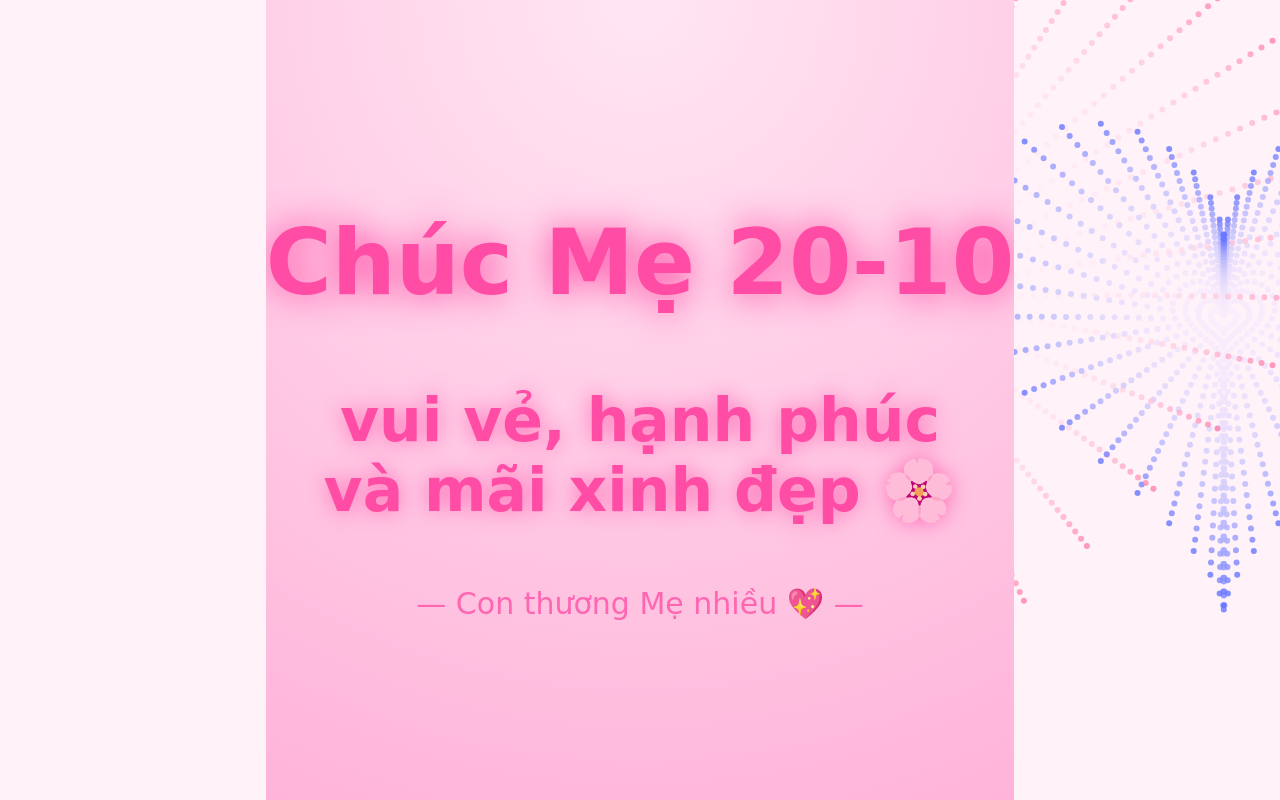
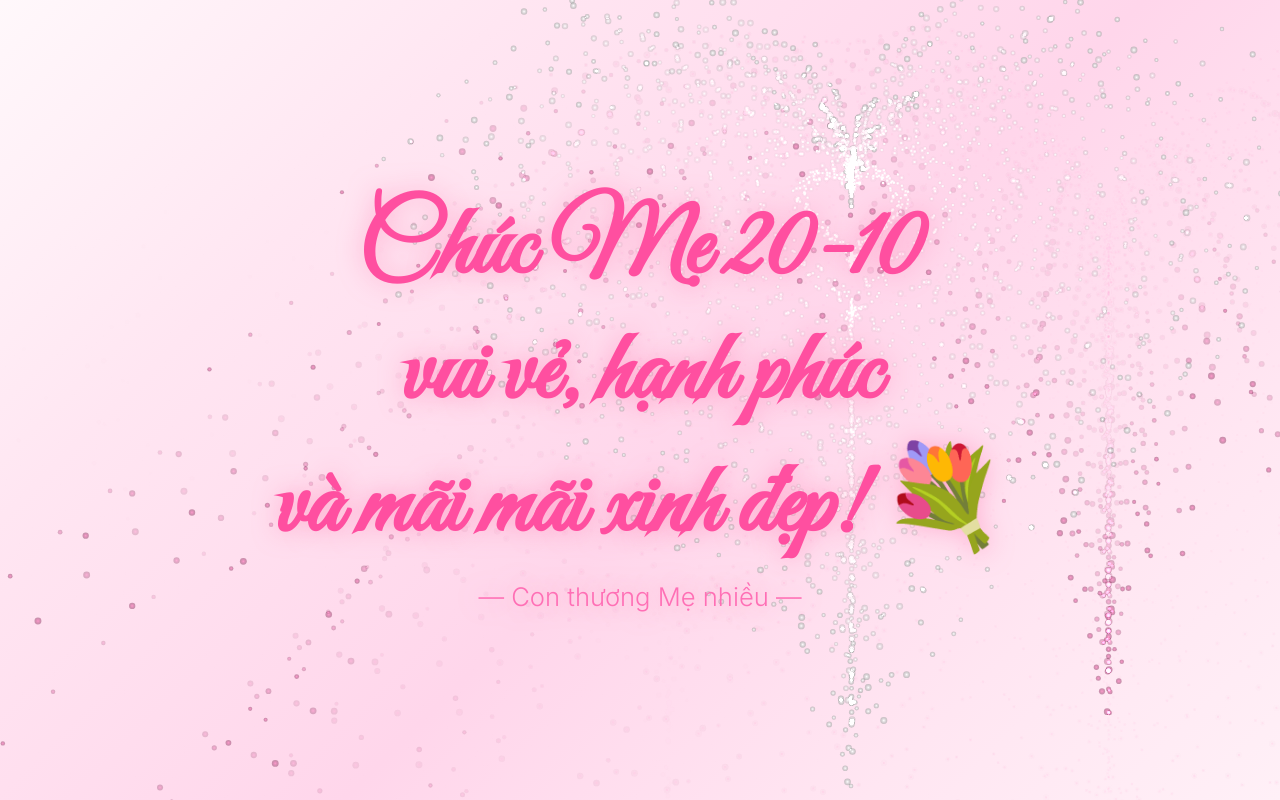
Before and after one commit to LaPhonte-1126/https-yourname.github.io-mother-day-card, a plain HTML site: page index.html in a window 1280 px wide. Drawn offline with Linux system fonts and the light colour scheme; animation ran at ten frames a second.

Commit message:
index.html

```diff
--- a/index.html
+++ b/index.html
@@ -1,144 +1,139 @@
-<!DOCTYPE html>
+<!doctype html>
 <html lang="vi">
 <head>
-  <meta charset="UTF-8">
-  <title>Chúc Mẹ 20-10 💖</title>
+<meta charset="utf-8" />
+<meta name="viewport" content="width=device-width,initial-scale=1" />
+<title>Chúc Mẹ 20-10 💗</title>
+<link rel="preconnect" href="https://fonts.googleapis.com">
+<link rel="preconnect" href="https://fonts.gstatic.com" crossorigin>
+<link href="https://fonts.googleapis.com/css2?family=Great+Vibes&family=Inter:wght@300;600&display=swap" rel="stylesheet">
 <style>
-    html, body {
-      margin: 0;
-      padding: 0;
-      height: 100%;
-      overflow: hidden;
-      background: radial-gradient(circle at top, #ffe6f2, #ffcce6, #ffb3d9);
-      display: flex;
-      justify-content: center;
-      align-items: center;
-      flex-direction: column;
-      font-family: 'Brush Script MT', cursive;
-      color: #ff4da6;
-      text-align: center;
+  *{box-sizing:border-box;margin:0;padding:0}
+  html,body{height:100%;overflow:hidden}
+  body{
+    font-family:'Inter',sans-serif;
+    background: linear-gradient(135deg, #fff8fb 0%, #ffe6f2 25%, #ffd6eb 55%, #ffe6f2 80%, #fff0f7 100%);
+    background-attachment:fixed;
+    color:#ff2e83;
   }
-
-    h1 {
-      font-size: 90px;
-      margin-bottom: 20px;
-      text-shadow: 0 0 20px #ff99cc;
-      animation: glow 2s infinite alternate;
+  canvas{
+    position:fixed;inset:0;
+    width:100%;height:100%;
+    z-index:1;
   }
-
-    h2 {
-      font-size: 60px;
-      text-shadow: 0 0 15px #ff66b2;
-      margin-bottom: 30px;
-      animation: glow2 3s infinite alternate;
+  .hero{
+    position:fixed;inset:0;
+    display:flex;flex-direction:column;
+    align-items:center;justify-content:center;
+    text-align:center;
+    text-shadow:0 0 25px rgba(255,130,180,0.5);
+    z-index:5;
   }
-
-    p {
-      font-size: 30px;
-      color: #ff66b2;
-      font-family: "Segoe Script", cursive;
+  h1{
+    font-family:'Great Vibes',cursive;
+    font-size:clamp(40px,8vw,100px);
+    color:#ff4fa0;
   }
-
-    @keyframes glow {
-      from { text-shadow: 0 0 20px #ff66b2; }
-      to { text-shadow: 0 0 40px #ff3399; }
-    }
-
-    @keyframes glow2 {
-      from { text-shadow: 0 0 10px #ff99cc; }
-      to { text-shadow: 0 0 30px #ff4da6; }
-    }
-
-    canvas {
-      position: fixed;
-      top: 0;
-      left: 0;
-      width: 100%;
-      height: 100%;
-      z-index: -1;
+  p{
+    font-size:clamp(16px,2vw,26px);
+    color:#ff6fb5;
+    margin-top:10px;
   }
 </style>
 </head>
 <body>
 <canvas id="fireworks"></canvas>
-  <h1>Chúc Mẹ 20-10</h1>
-  <h2>vui vẻ, hạnh phúc<br>và mãi xinh đẹp 🌸</h2>
-  <p>— Con thương Mẹ nhiều 💖 —</p>
+<div class="hero">
+  <h1>Chúc Mẹ 20-10<br>vui vẻ, hạnh phúc<br>và mãi mãi xinh đẹp! 💐</h1>
+  <p>— Con thương Mẹ nhiều —</p>
+</div>
+<audio id="bgm" src="music.mp3" preload="auto" loop></audio>
+<script>
+/* ==== Pháo hoa trái tim rực rỡ (đuôi sáng mềm, lung linh) ==== */
+const canvas=document.getElementById("fireworks"),ctx=canvas.getContext("2d");
+let w,h;
+function resize(){
+  w=canvas.width=innerWidth*devicePixelRatio;
+  h=canvas.height=innerHeight*devicePixelRatio;
+  ctx.scale(devicePixelRatio,devicePixelRatio);
+}
+resize();
+addEventListener("resize",resize);
 
-  <script>
-    // Hiệu ứng pháo hoa hình trái tim 💥
-    const canvas = document.getElementById("fireworks");
-    const ctx = canvas.getContext("2d");
-    let w = window.innerWidth;
-    let h = window.innerHeight;
-    canvas.width = w;
-    canvas.height = h;
-
-    window.addEventListener("resize", () => {
-      w = window.innerWidth;
-      h = window.innerHeight;
-      canvas.width = w;
-      canvas.height = h;
-    });
-
-    class Particle {
-      constructor(x, y, color, vx, vy) {
-        this.x = x;
-        this.y = y;
-        this.vx = vx;
-        this.vy = vy;
-        this.life = 1;
-        this.color = color;
+class Particle{
+  constructor(x,y,vx,vy,color,size){
+    this.x=x;this.y=y;this.vx=vx;this.vy=vy;
+    this.color=color;this.life=1;this.size=size;
+    this.trail=[];this.maxTrail=10;
   }
-      update() {
-        this.x += this.vx;
-        this.y += this.vy;
-        this.vy += 0.02;
-        this.life -= 0.01;
+  update(dt){
+    this.trail.push({x:this.x,y:this.y,life:this.life});
+    if(this.trail.length>this.maxTrail)this.trail.shift();
+    this.vy+=280*dt;
+    this.x+=this.vx*dt;this.y+=this.vy*dt;
+    this.life-=dt*0.4;
   }
-      draw() {
-        ctx.globalAlpha = this.life;
-        ctx.fillStyle = this.color;
-        ctx.beginPath();
-        ctx.arc(this.x, this.y, 3, 0, Math.PI * 2);
-        ctx.fill();
+  draw(ctx){
+    const grad=ctx.createRadialGradient(this.x,this.y,0,this.x,this.y,this.size*3);
+    grad.addColorStop(0,this.color);
+    grad.addColorStop(1,"transparent");
+    ctx.fillStyle=grad;
+    ctx.beginPath();ctx.arc(this.x,this.y,this.size,0,2*Math.PI);ctx.fill();
+    // Đuôi sáng nhẹ
+    for(let i=0;i<this.trail.length;i++){
+      const t=this.trail[i];
+      ctx.globalAlpha=t.life*this.life*0.4;
+      ctx.fillStyle=this.color;
+      ctx.fillRect(t.x-1,t.y-1,2,2);
+    }
+    ctx.globalAlpha=1;
   }
 }
 
-    const particles = [];
-    function heartShape(t) {
-      const x = 16 * Math.sin(t) ** 3;
-      const y = - (13 * Math.cos(t) - 5 * Math.cos(2*t) - 2 * Math.cos(3*t) - Math.cos(4*t));
-      return [x, y];
+function heartShape(t){
+  const x=16*Math.sin(t)**3;
+  const y=13*Math.cos(t)-5*Math.cos(2*t)-2*Math.cos(3*t)-Math.cos(4*t);
+  return {x:x/18,y:-y/18};
 }
 
-    function createFirework() {
-      const color = `hsl(${Math.random() * 360},100%,70%)`;
-      const x = Math.random() * w;
-      const y = Math.random() * h / 2;
-      for (let i = 0; i < 50; i++) {
-        const t = (Math.PI * 2 / 50) * i;
-        const [hx, hy] = heartShape(t);
-        const vx = hx * 0.8;
-        const vy = hy * 0.8;
-        particles.push(new Particle(x, y, color, vx, vy));
+let particles=[];
+let last=performance.now(),timer=0;
+const colors=["#ff4081","#ff99cc","#ff66b3","#ffcce6","#fff"];
+function spawnHeart(){
+  const cx=Math.random()*innerWidth*0.8+innerWidth*0.1;
+  const cy=Math.random()*innerHeight*0.4+innerHeight*0.2;
+  const color=colors[Math.floor(Math.random()*colors.length)];
+  const n=320,spd=420+Math.random()*180;
+  for(let i=0;i<n;i++){
+    const t=(i/n)*Math.PI*2;
+    const p=heartShape(t);
+    const vx=p.x*spd*(0.8+Math.random()*0.4);
+    const vy=p.y*spd*(0.8+Math.random()*0.4);
+    particles.push(new Particle(cx,cy,vx,vy,color,2+Math.random()*1.5));
   }
 }
-
-    function animate() {
-      ctx.fillStyle = "rgba(255,240,245,0.2)";
-      ctx.fillRect(0, 0, w, h);
-      for (let i = particles.length - 1; i >= 0; i--) {
-        const p = particles[i];
-        p.update();
-        p.draw();
-        if (p.life <= 0) particles.splice(i, 1);
+function animate(now){
+  const dt=(now-last)/1000;last=now;
+  ctx.globalCompositeOperation="destination-out";
+  ctx.fillStyle="rgba(255,250,255,0.3)";
+  ctx.fillRect(0,0,innerWidth,innerHeight);
+  ctx.globalCompositeOperation="lighter";
+  timer-=dt;
+  if(timer<=0){spawnHeart();timer=1.3;}
+  for(let i=particles.length-1;i>=0;i--){
+    const p=particles[i];
+    p.update(dt);
+    if(p.life<=0)particles.splice(i,1);
+    else p.draw(ctx);
   }
   requestAnimationFrame(animate);
 }
+requestAnimationFrame(animate);
 
-    setInterval(createFirework, 1500);
-    animate();
+/* ===== Nhạc: auto play hoặc chạm ===== */
+const bgm=document.getElementById("bgm");
+(async()=>{try{await bgm.play();}catch{}})();
+window.addEventListener("pointerdown",()=>bgm.play().catch(()=>{}),{once:true});
 </script>
 </body>
 </html>
```
Lines whose indentation alone changed are shown as unchanged.
